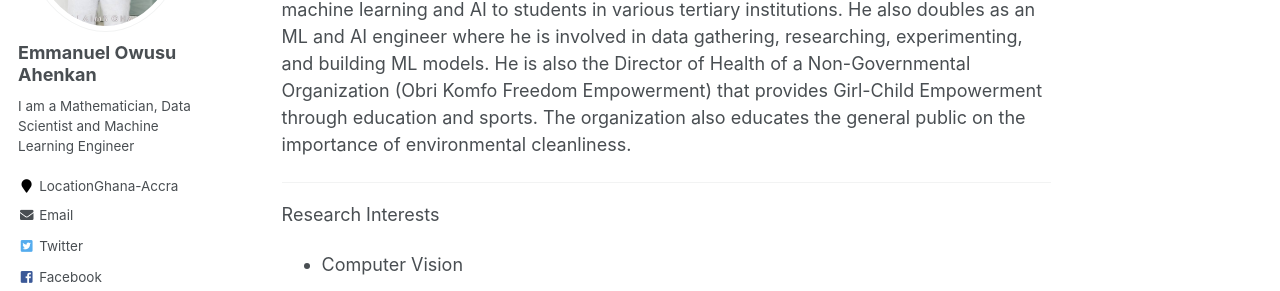
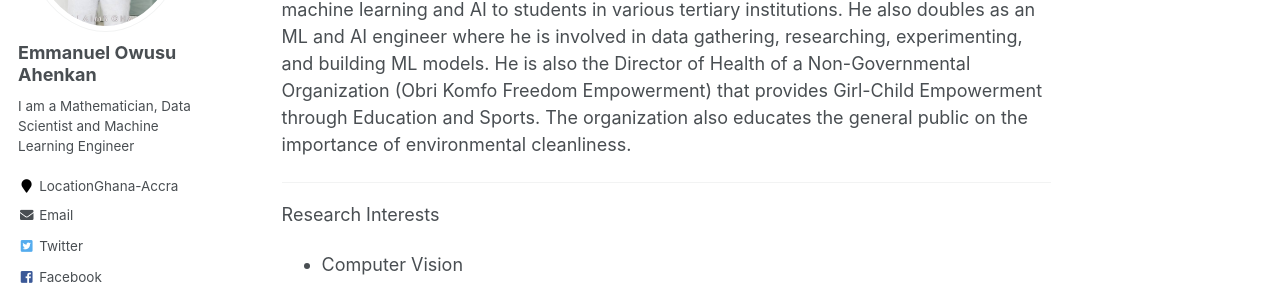
Before and after one commit to EmmanuelOwusu/EmmanuelOwusu.github.io, a Jekyll site: the page built from _pages/about.md, in a window 1280 px wide and 1118 px high. Shown: the part 326-617 px from the top of the window. Built offline with Jekyll 4.4.1, drawn with Linux system fonts in a browser that asks for light colours; some web fonts are replaced; some of the changed text lies outside the part shown.

```diff
--- a/_pages/about.md
+++ b/_pages/about.md
@@ -13,7 +13,7 @@ Emmanuel has gained a lot of experience and skills working in different roles an
 Aside from that, he gained substantial research experience from his research internship with the Neural Information Research Laboratory, Berlin Institute of Technology, Germany. He also worked under the supervision of Prof Marleen de Bruijne on Self Supervision via Triplet Loss in Medical Image Segmentation.
 Currently, he is a facilitator as part of the Google Explore ML with Crowdsource program. As part of his responsibilities, he teaches machine learning and AI to students in various tertiary institutions.
 He also doubles as an ML and AI engineer where he is involved in data gathering, researching, experimenting, and building  ML models.
-He is also the Director of Health of a Non-Governmental Organization (Obri Komfo Freedom Empowerment) that provides Girl-Child Empowerment through education and sports. The organization also educates the general public on the importance of environmental cleanliness.
+He is also the Director of Health of a Non-Governmental Organization (Obri Komfo Freedom Empowerment) that provides Girl-Child Empowerment through Education and Sports. The organization also educates the general public on the importance of environmental cleanliness.
 
 
 
```
